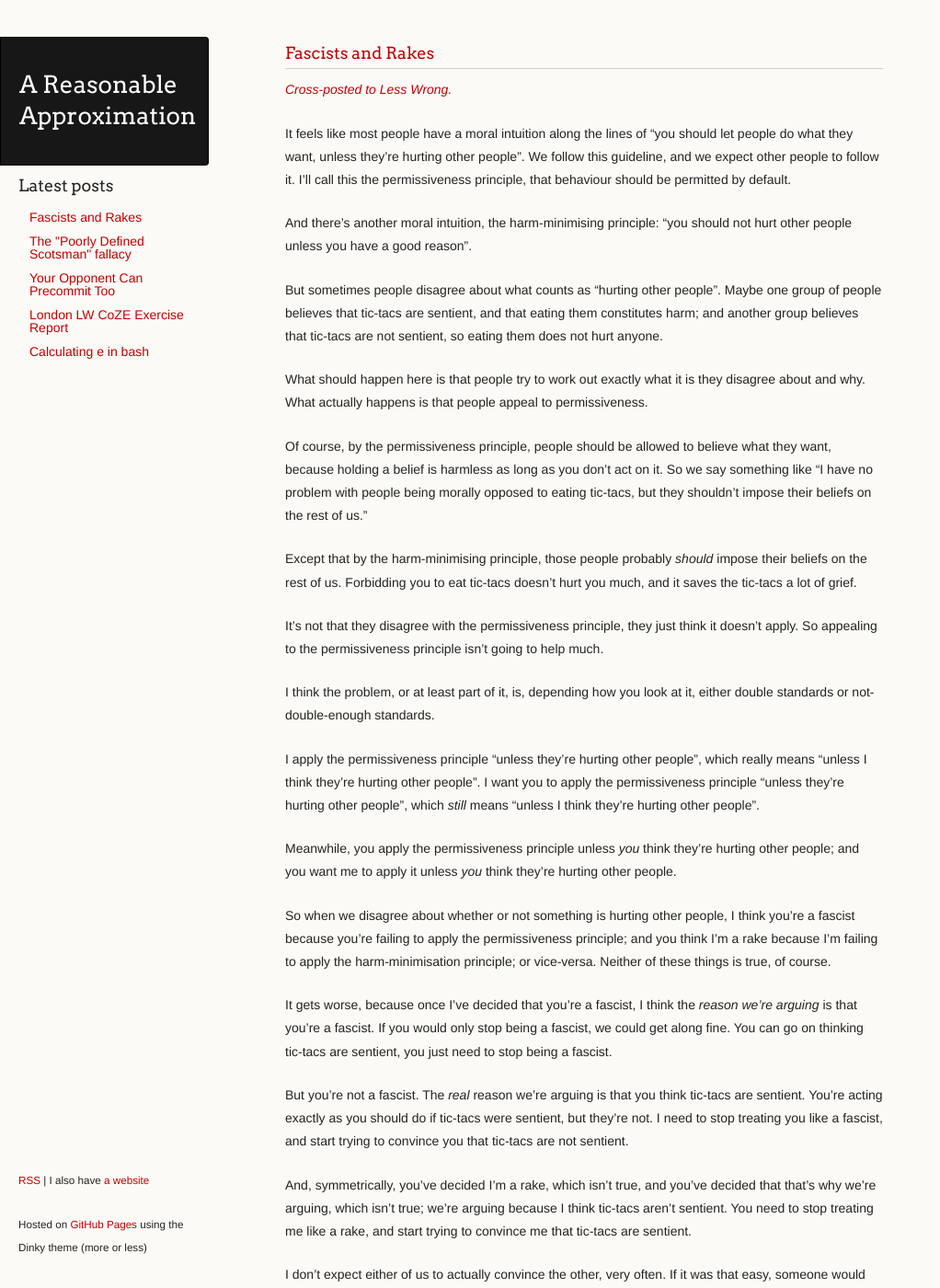
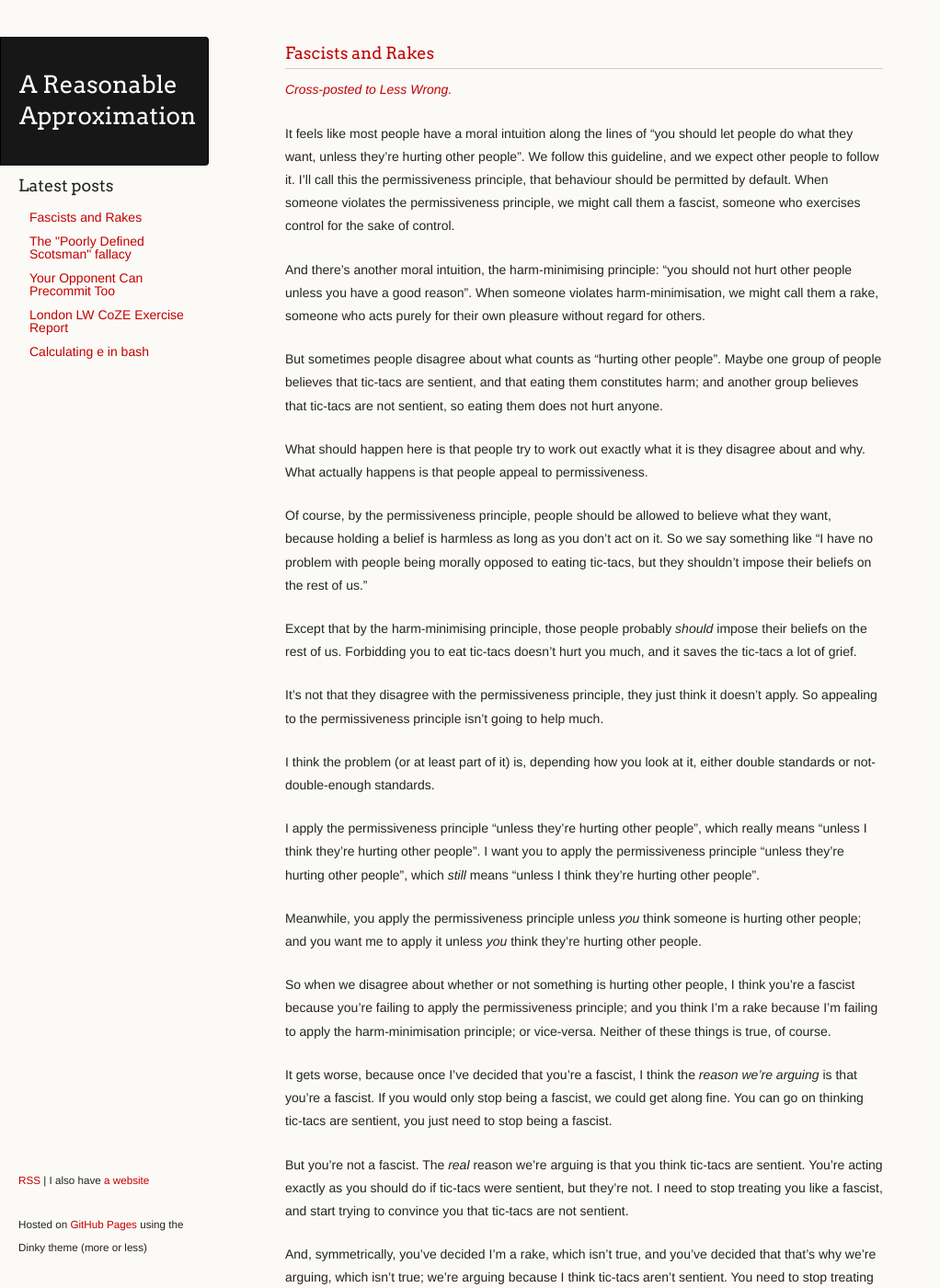
Before and after one commit to ChickenProp/chickenprop.github.com, a Jekyll site: the page built from _posts/2014-01-04-facists-and-rakes.md, in a window 1280 px wide and 1400 px high. Shown: the whole window at 92% size, without its empty margins (0-1022 px from the left). Built offline with Jekyll 4.4.1, drawn with Linux system fonts in a browser that asks for light colours; comment, search, counter and statistics services are not loaded.

Commit message:
Editing.

```diff
--- a/_posts/2014-01-04-facists-and-rakes.md
+++ b/_posts/2014-01-04-facists-and-rakes.md
@@ -4,9 +4,9 @@ title: Fascists and Rakes
 ---
 *[Cross-posted to Less Wrong.](http://lesswrong.com/r/discussion/lw/jfj/fascists_and_rakes/)*
 
-It feels like most people have a moral intuition along the lines of "you should let people do what they want, unless they're hurting other people". We follow this guideline, and we expect other people to follow it. I'll call this the permissiveness principle, that behaviour should be permitted by default.
+It feels like most people have a moral intuition along the lines of "you should let people do what they want, unless they're hurting other people". We follow this guideline, and we expect other people to follow it. I'll call this the permissiveness principle, that behaviour should be permitted by default. When someone violates the permissiveness principle, we might call them a fascist, someone who exercises control for the sake of control.
 
-And there's another moral intuition, the harm-minimising principle: "you should not hurt other people unless you have a good reason".
+And there's another moral intuition, the harm-minimising principle: "you should not hurt other people unless you have a good reason". When someone violates harm-minimisation, we might call them a rake, someone who acts purely for their own pleasure without regard for others.
 
 But sometimes people disagree about what counts as "hurting other people". Maybe one group of people believes that tic-tacs are sentient, and that eating them constitutes harm; and another group believes that tic-tacs are not sentient, so eating them does not hurt anyone.
 
@@ -18,11 +18,11 @@ Except that by the harm-minimising principle, those people probably *should* imp
 
 It's not that they disagree with the permissiveness principle, they just think it doesn't apply. So appealing to the permissiveness principle isn't going to help much.
 
-I think the problem, or at least part of it, is, depending how you look at it, either double standards or not-double-enough standards.
+I think the problem (or at least part of it) is, depending how you look at it, either double standards or not-double-enough standards.
 
 I apply the permissiveness principle "unless they're hurting other people", which really means "unless I think they're hurting other people". I want you to apply the permissiveness principle "unless they're hurting other people", which *still* means "unless I think they're hurting other people".
 
-Meanwhile, you apply the permissiveness principle unless *you* think they're hurting other people; and you want me to apply it unless *you* think they're hurting other people.
+Meanwhile, you apply the permissiveness principle unless *you* think someone is hurting other people; and you want me to apply it unless *you* think they're hurting other people.
 
 So when we disagree about whether or not something is hurting other people, I think you're a fascist because you're failing to apply the permissiveness principle; and you think I'm a rake because I'm failing to apply the harm-minimisation principle; or vice-versa. Neither of these things is true, of course.
 
```
